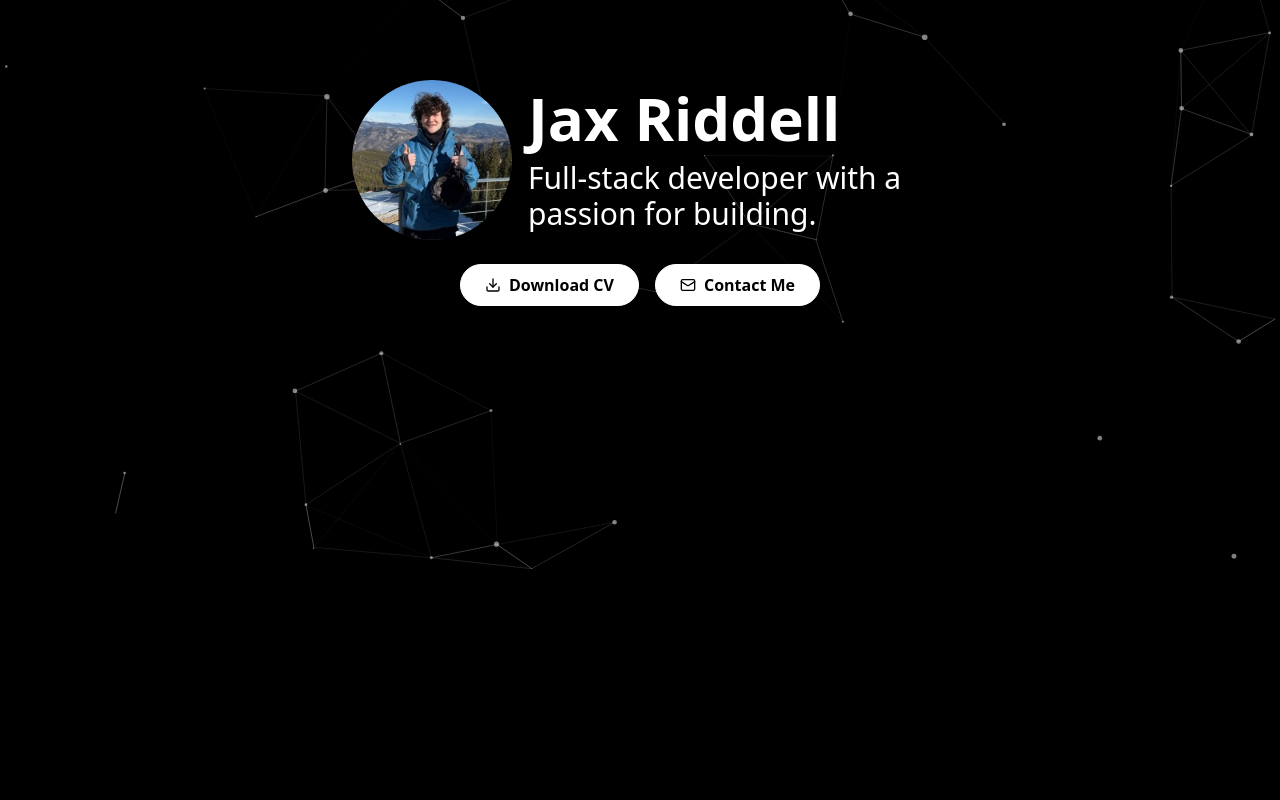
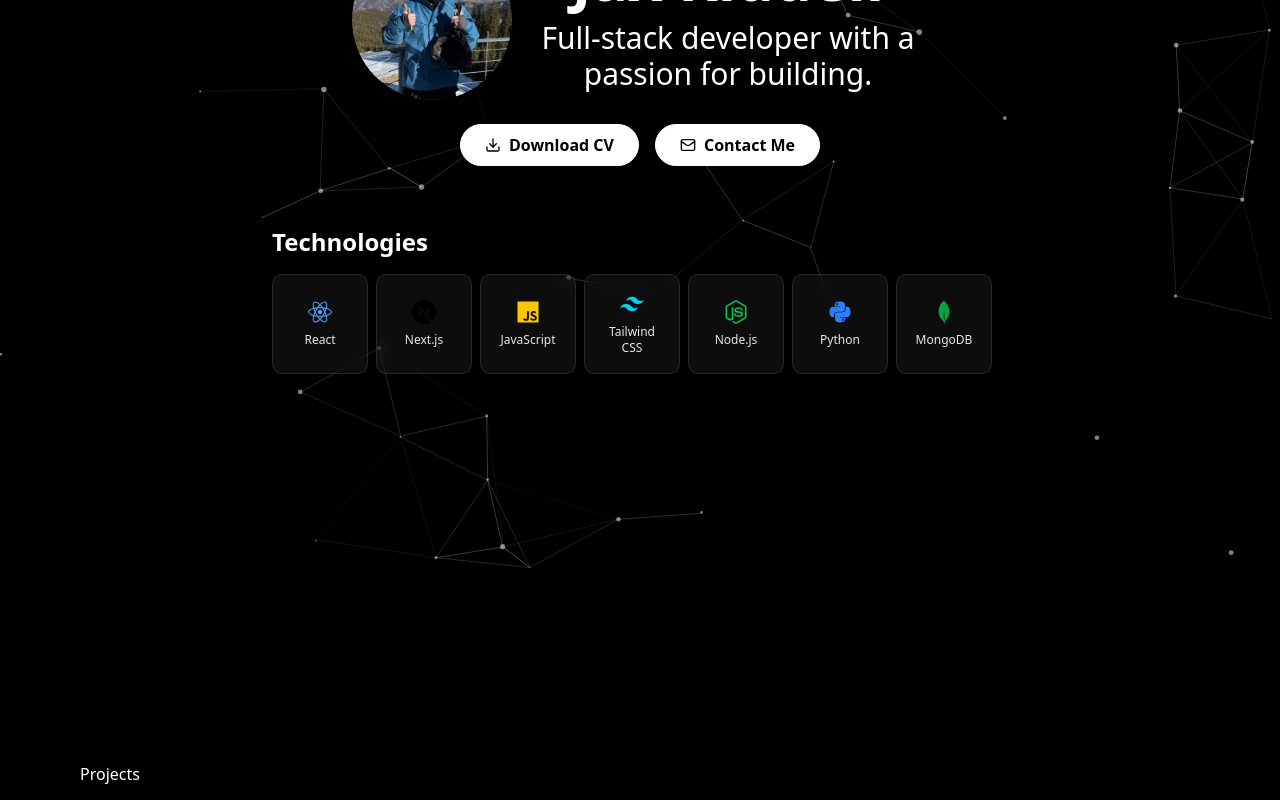
Before and after one commit to jaxridd/github-portfolio, a Next.js app: page / in a window 1280 px wide. Shown: the part 200-1000 px from the top of the page. Built offline with nearby package versions, Linux system fonts and the light colour scheme.

Commit message:
Add technologies section and implement cards.

```diff
--- a/Components/About.jsx
+++ b/Components/About.jsx
@@ -1,20 +1,22 @@
 "use client";
 import { InteractiveHoverButton } from "./magicui/interactive-hover-button";
-import Section from "./Section";
 
 const About = () => {
   return (
-    <Section sectionId="about">
-      <div className="flex flex-col items-center h-screen space-y-6 mt-50">
+    <div className="flex items-center justify-center py-15">
+      <div className="w-full max-w-6xl mx-auto px-4">
+        <div className="flex flex-col items-center text-center space-y-6">
           <div className="flex items-center space-x-4">
             <img
               src="/jax.jpg"
               alt="Jax Riddell"
               className="w-40 h-40 rounded-full"
             />
-          <div className="flex flex-col items-start">
+            <div className="flex flex-col items-center">
               <h1 className="text-6xl font-bold mb-3">Jax Riddell</h1>
-            <h2 className="text-3xl max-w-100">Full-stack developer with a passion for building.</h2>
+              <h2 className="text-3xl max-w-100">
+                Full-stack developer with a passion for building.
+              </h2>
             </div>
           </div>
           <div className="flex items-center space-x-4">
@@ -30,9 +32,9 @@ const About = () => {
               Contact Me
             </InteractiveHoverButton>
           </div>
-        <div className="flex items-center space-x-4"></div>
         </div>
-    </Section>
+      </div>
+    </div>
   );
 };
 
--- a/Components/Contact.jsx
+++ b/Components/Contact.jsx
@@ -1,11 +1,12 @@
 "use client";
-import Section from "./Section";
 
 const Contact = () => {
   return (
-    <Section sectionId="contact">
-      <div>Contact</div>
-    </Section>
+    <div className="min-h-screen flex items-center justify-center py-20">
+      <div className="w-full max-w-6xl mx-auto px-4">
+        <div>Contact</div>
+      </div>
+    </div>
   );
 };
 
--- a/Components/Projects.jsx
+++ b/Components/Projects.jsx
@@ -1,11 +1,12 @@
 "use client";
-import Section from "./Section";
 
 const Projects = () => {
   return (
-    <Section sectionId="projects">
-      <div>Projects</div>
-    </Section>
+    <div className="min-h-screen flex items-center justify-center py-20">
+      <div className="w-full max-w-6xl mx-auto px-4">
+        <div>Projects</div>
+      </div>
+    </div>
   );
 };
 
--- /dev/null
+++ b/Components/Technologies.jsx
@@ -0,0 +1,67 @@
+"use client";
+import {
+  FaReact,
+  FaNodeJs,
+  FaGithub,
+  FaHtml5,
+  FaCss3Alt,
+  FaJs,
+  FaPython,
+  FaDatabase,
+  FaDocker,
+  FaAws,
+} from "react-icons/fa";
+import {
+  SiNextdotjs,
+  SiTailwindcss,
+  SiTypescript,
+  SiMongodb,
+  SiPostgresql,
+} from "react-icons/si";
+
+const Technologies = () => {
+  const technologies = [
+    { name: "React", icon: FaReact, color: "text-blue-400" },
+    { name: "Next.js", icon: SiNextdotjs, color: "text-black dark:text-white" },
+    { name: "JavaScript", icon: FaJs, color: "text-yellow-400" },
+    { name: "Tailwind CSS", icon: SiTailwindcss, color: "text-cyan-400" },
+    { name: "Node.js", icon: FaNodeJs, color: "text-green-500" },
+    { name: "Python", icon: FaPython, color: "text-blue-500" },
+    { name: "MongoDB", icon: SiMongodb, color: "text-green-600" },
+  ];
+
+  return (
+    <div>
+      <div className="flex flex-col w-full max-w-3xl mx-auto px-4">
+        <h1 className="text-2xl font-bold mb-4 text-left">Technologies</h1>
+        <div className="flex flex-wrap gap-2">
+          {technologies.map((tech, index) => {
+            const IconComponent = tech.icon;
+            return (
+              <div
+                key={tech.name}
+                className="group relative bg-white/5 backdrop-blur-sm border border-white/10 rounded-lg p-4 hover:bg-white/10 hover:border-white/20 transition-all duration-300 hover:scale-105 flex-shrink-0 w-24 h-25"
+              >
+                <div className="flex flex-col items-center justify-center h-full space-y-2">
+                  <div
+                    className={`text-2xl ${tech.color} group-hover:scale-110 transition-transform duration-300`}
+                  >
+                    <IconComponent />
+                  </div>
+                  <h3 className="text-xs font-medium text-center text-white/90 group-hover:text-white transition-colors duration-300">
+                    {tech.name}
+                  </h3>
+                </div>
+
+                {/* Subtle glow effect on hover */}
+                <div className="absolute inset-0 rounded-lg bg-gradient-to-r from-transparent via-white/5 to-transparent opacity-0 group-hover:opacity-100 transition-opacity duration-300" />
+              </div>
+            );
+          })}
+        </div>
+      </div>
+    </div>
+  );
+};
+
+export default Technologies;
--- a/app/page.js
+++ b/app/page.js
@@ -3,6 +3,7 @@ import About from "@/Components/About";
 import Header from "@/Components/Header";
 import Projects from "@/Components/Projects";
 import Contact from "@/Components/Contact";
+import Technologies from "@/Components/Technologies";
 import ParticlesBackground from "@/Components/ParticlesBackground";
 
 export default function Home() {
@@ -12,6 +13,9 @@ export default function Home() {
       <Header />
       <div className="pt-20">
         <About />
+
+        <Technologies />
+
         <Projects />
         <Contact />
       </div>
--- a/package.json
+++ b/package.json
@@ -9,6 +9,7 @@
     "lint": "next lint"
   },
   "dependencies": {
+    "@radix-ui/themes": "^3.2.1",
     "class-variance-authority": "^0.7.1",
     "clsx": "^2.1.1",
     "framer-motion": "^12.23.12",
```
Also changed, not shown: 1 other file (tests, documents, lock files or other folders). Lines whose indentation alone changed are shown as unchanged.
